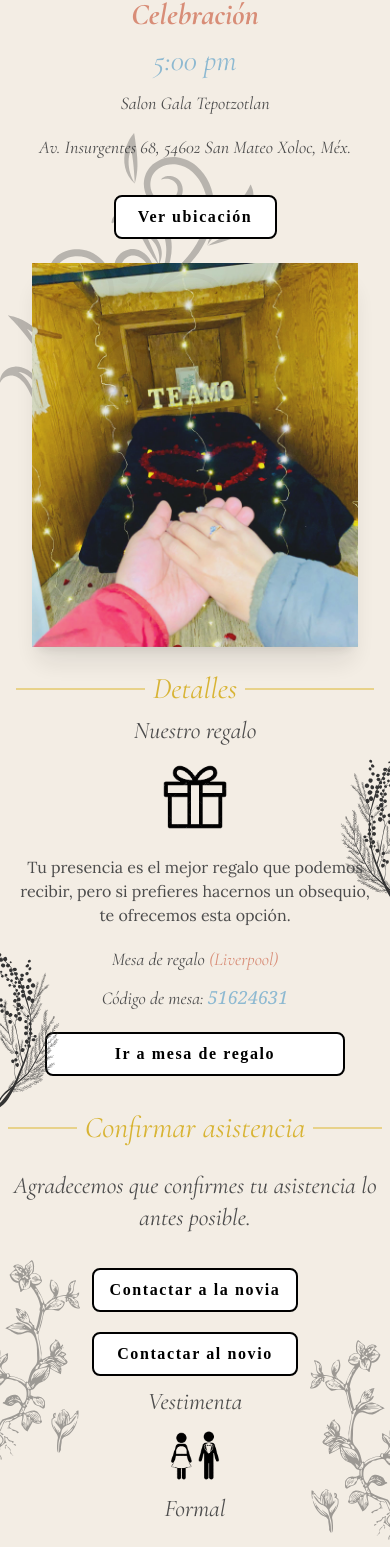
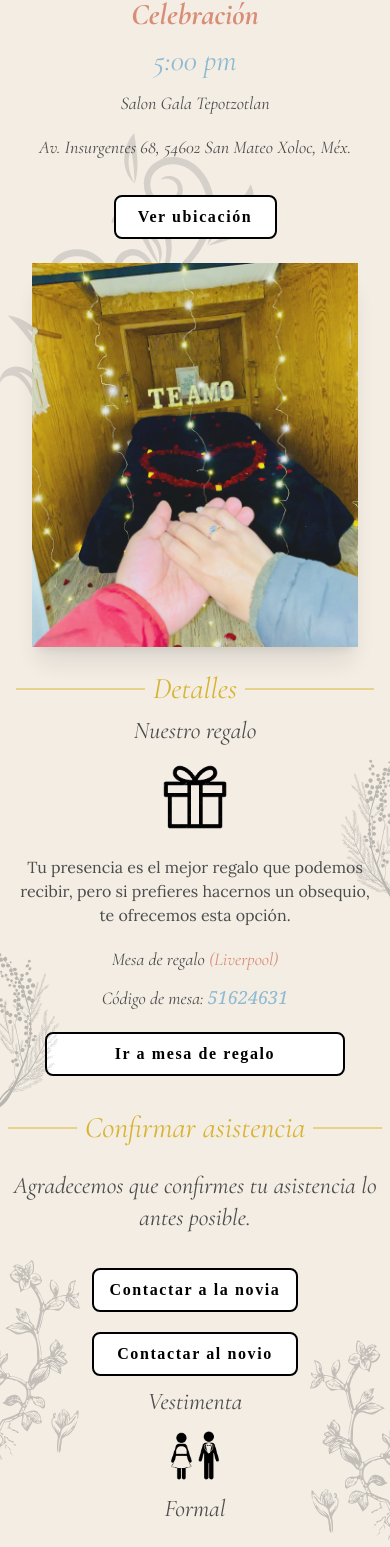
Before and after one commit to ByDeigo/BodaKarenBernardo, a React (Vite) app in the folder KB-Boda/: page / in a window 390 px wide. Shown: the part 1319-2866 px from the top of the page. Built offline with nearby package versions, Linux system fonts and the light colour scheme; a web font is replaced by a local one.

Commit message:
Cambios de opacidad a imagenes

```diff
--- a/KB-Boda/src/Components/Contact.jsx
+++ b/KB-Boda/src/Components/Contact.jsx
@@ -1,6 +1,6 @@
 export default function Contact() {
     return (
-        <div className="w-full flex items-center justify-center flex-col gap-6 mb-6 text-center relative ">
+        <div className="w-full flex items-center justify-center flex-col gap-6 mb-6 text-center relative pb-5 ">
             <div className="flex w-full max-w-[600px] items-center justify-center">
                 <span className="border-t-2 border-[#E8D28A] flex-1 mx-2"></span>
                 <p className="text-3xl sm:text-4xl md:text-5xl text-[#d8b434]">Confirmar asistencia</p>
@@ -35,12 +35,12 @@ export default function Contact() {
 
                 <img
                     src="\images\vecteezy_flower-exotic_36648068.svg"
-                    className="-z-10 opacity-45 absolute top-[150px] w-[100px] md:w-[200px] left-[-20px] md:left-[-80px] rotate-y-180 max-w-full max-h-screen object-contain invert"
+                    className="-z-10 opacity-25 absolute top-[150px] w-[100px] md:w-[200px] left-[-20px] md:left-[-80px] rotate-y-180 max-w-full max-h-screen object-contain invert"
                 />
 
                 <img
                     src="\images\vecteezy_flower-exotic_36648068.svg"
-                    className="-z-10 opacity-45 absolute w-[100px] md:w-[200px] right-[-20px] top-[230px] md:right-[-80px] max-w-full max-h-screen object-contain invert"
+                    className="-z-10 opacity-25 absolute w-[100px] md:w-[200px] right-[-20px] top-[230px] md:right-[-80px] max-w-full max-h-screen object-contain invert"
                 />
 
                 <div className="flex flex-col justify-center items-center gap-2.5">
@@ -63,14 +63,14 @@ export default function Contact() {
 
             <img
                 src="\images\vecteezy_swirl-flower_36639908.svg"
-                className="absolute left-[-30px] bottom-[-20px] w-[100px] lg:w-[200px] -z-10 opacity-45 max-w-full max-h-screen object-contain invert"
+                className="absolute left-[-30px] bottom-[-20px] w-[100px] lg:w-[200px] -z-10 opacity-15 max-w-full max-h-screen object-contain invert"
             />
             <p className="text-2xl sm:text-3xl md:text-4xl">Gracias por ser parte de nuestro gran día.</p>
             <p className="tangerine-regular text-8xl mt-10 md:mt-0 text-[#F2C59D]">¡Te esperamos!</p>
 
             <img
                 src="\images\vecteezy_swirl-flower_36639908.svg"
-                className="absolute right-[-30px] bottom-[-150px] w-[100px] lg:w-[200px] rotate-y-180 -z-10 opacity-45 max-w-full max-h-screen object-contain invert"
+                className="absolute right-[-30px] bottom-[-150px] w-[100px] lg:w-[200px] rotate-y-180 -z-10 opacity-15 max-w-full max-h-screen object-contain invert"
             />
         </div>
     );
--- a/KB-Boda/src/Components/Date.jsx
+++ b/KB-Boda/src/Components/Date.jsx
@@ -6,7 +6,7 @@ export default function Date() {
             </p>
             <img
                 src="\images\vecteezy_flower-and-foliage_36642398.svg"
-                className="opacity-30 left-[-2rem] md:left-[-10rem] absolute size-44 hidden md:block lg:size-96 max-w-full max-h-screen object-contain invert"
+                className="opacity-15 left-[-2rem] md:left-[-10rem] absolute size-44 hidden md:block lg:size-96 max-w-full max-h-screen object-contain invert"
             />
 
             <div className="grid grid-cols-[1fr_40px_1fr] grid-rows-3 justify-items-center w-[80%] max-w-[500px] p-5 box-border relative">
@@ -19,7 +19,7 @@ export default function Date() {
             <p className="text-2xl text-center p-1.5">Tenemos el honor de invitarte a nuestra boda.</p>
             <img
                 src="\images\vecteezy_flower-and-foliage_36642398.svg"
-                className="opacity-30 right-[-2rem] md:right-[-10rem] absolute size-44 hidden md:block lg:size-96 max-w-full max-h-screen object-contain invert"
+                className="opacity-15 right-[-2rem] md:right-[-10rem] top-[800px] absolute size-44 hidden md:block lg:size-96 max-w-full max-h-screen object-contain invert"
             />
 
             <div className="grid grid-cols-[1fr_1fr_1fr] grid-rows-3 place-items-center text-lg sm:text-xl md:text-2xl box-border gap-2">
--- a/KB-Boda/src/Components/Location.jsx
+++ b/KB-Boda/src/Components/Location.jsx
@@ -10,7 +10,7 @@ export default function Location() {
                 <p className="text-lg sm:text-xl md:text-2xl">Av. Insurgentes 68, 54602 San Mateo Xoloc, Méx.</p>
                 <img
                     src="\images\vecteezy_flower-floral_36630366.svg"
-                    className="opacity-30 left-0 absolute max-w-full max-h-screen object-contain invert"
+                    className="opacity-15 left-0 absolute max-w-full max-h-screen object-contain invert"
                 />
 
                 <a
@@ -28,7 +28,7 @@ export default function Location() {
 
                 <img
                     src="\images\vecteezy_flower-floral_36630366.svg"
-                    className="opacity-30 right-0 absolute rotate-y-180 hidden sm:block max-w-full max-h-screen object-contain invert"
+                    className="opacity-15 right-0 absolute rotate-y-180 hidden sm:block max-w-full max-h-screen object-contain invert"
                 />
             </div>
         </section>
--- a/KB-Boda/src/Components/Present.jsx
+++ b/KB-Boda/src/Components/Present.jsx
@@ -3,11 +3,11 @@ export default function Present() {
         <div className="w-full flex flex-col justify-center items-center mb-4 gap-2.5 p-2 box-border relative ">
             <img
                 src="\images\vecteezy_botanic-illustration_36647509.svg"
-                className="absolute w-[80px] right-[-30px] lg:right-[-30px] md:w-[120px] bottom-[180px] rotate-y-180 -z-10 max-w-full max-h-screen object-contain invert"
+                className="absolute w-[80px] right-[-30px] lg:right-[-30px] md:w-[120px] bottom-[180px] rotate-y-180 -z-10 max-w-full max-h-screen object-contain invert opacity-30"
             />
             <img
                 src="\images\vecteezy_botanic-illustration_36647509.svg"
-                className="absolute left-[-20px] lg:left-[-60px] bottom-[-20px] w-[80px] md:w-[100px] lg:w-[200px] max-w-full max-h-screen object-contain invert"
+                className="absolute left-[-20px] lg:left-[-60px] bottom-[-20px] w-[80px] md:w-[100px] lg:w-[200px] max-w-full max-h-screen object-contain invert opacity-30"
             />
             <header className="flex flex-col w-full max-w-[600px] text-center gap-2">
                 <div className="flex items-center justify-center">
```
